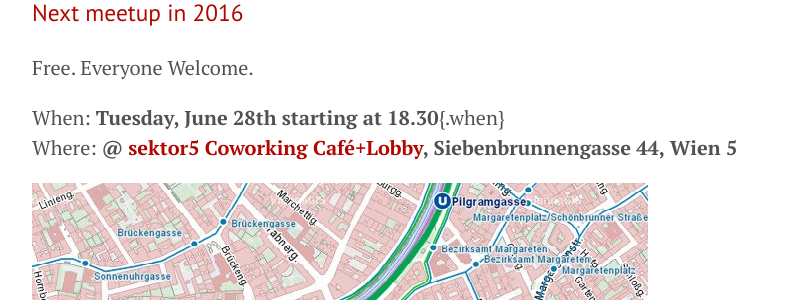
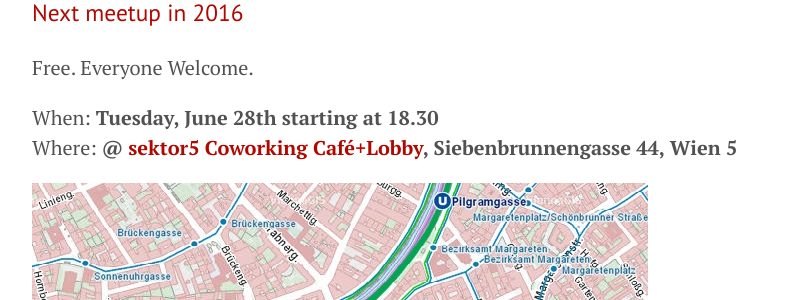
Before and after one commit to goodbyeaustria/archive, a Jekyll site: the page built from index.md, in a window 1280 px wide and 900 px high. Shown: the part 402-702 px from the top of the window, without its empty margins (228-1023 px from the left). Built offline with Jekyll 4.4.1, drawn with Linux system fonts in a browser that asks for light colours.

Commit message:
Update index.md

```diff
--- a/index.md
+++ b/index.md
@@ -21,7 +21,7 @@
 
 Free. Everyone Welcome.
 
-When:    **Tuesday, June 28th starting at 18.30**{.when}
+When:    **Tuesday, June 28th starting at 18.30**{:.when}
 Where:   **@ [sektor5 Coworking Café+Lobby](http://www.sektor5.at), Siebenbrunnengasse 44, Wien 5**
 
 
```
